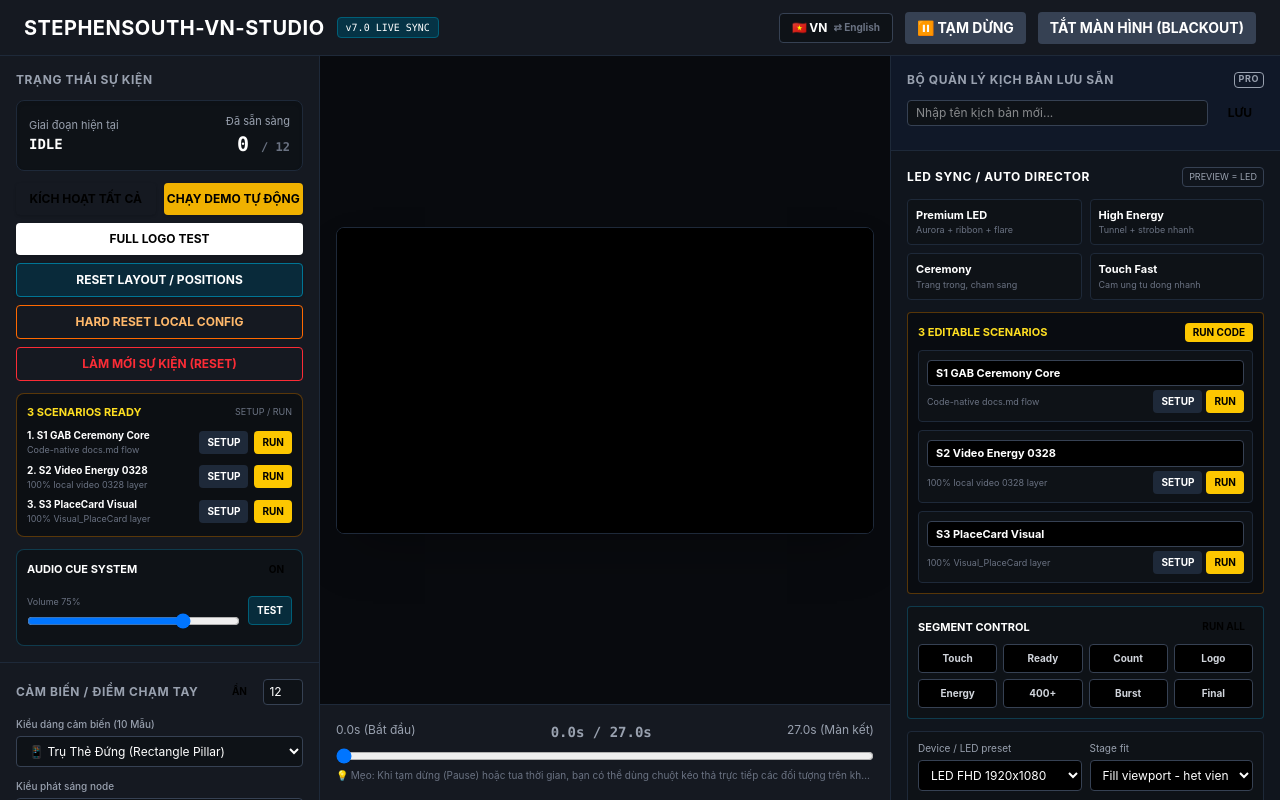
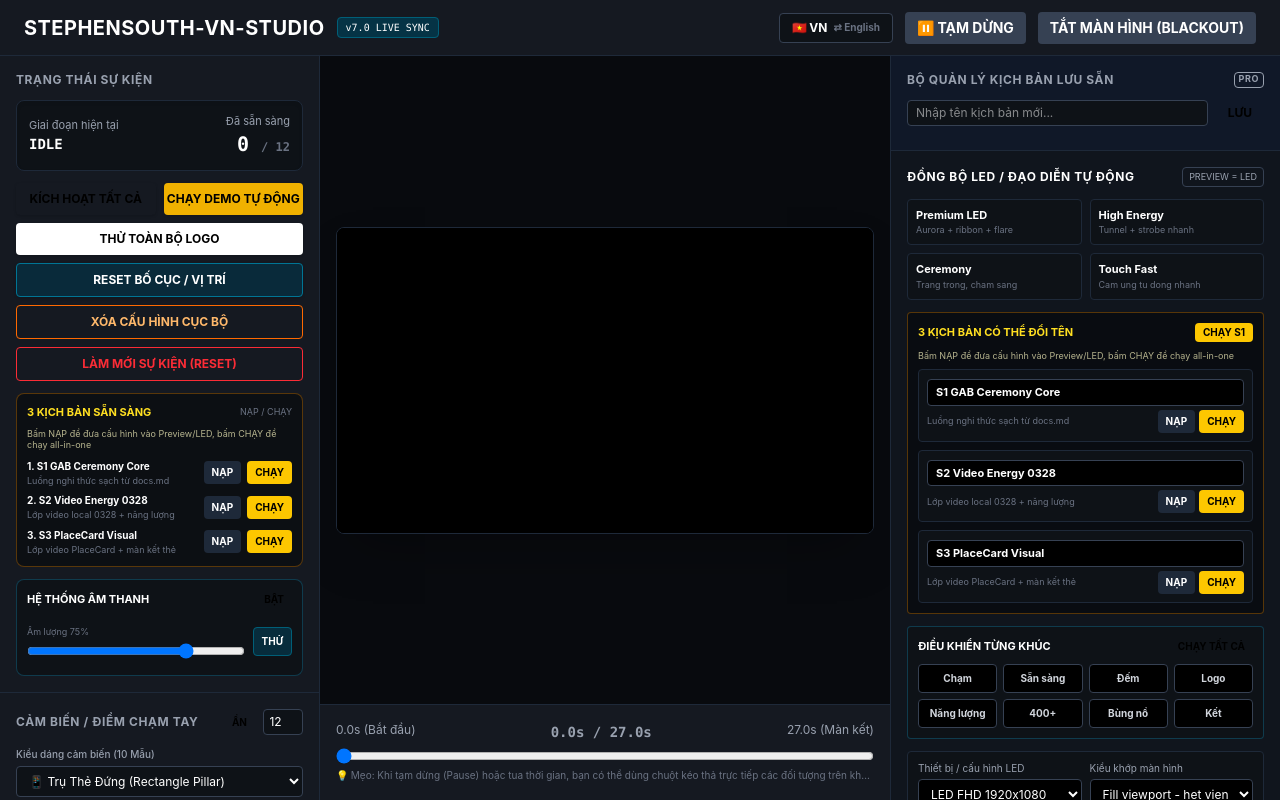
Before and after one commit to StephenSouth13/VIDEO_GAB, a React (Vite) app: page /operator in a window 1280 px wide. Built offline with nearby package versions, Linux system fonts and the light colour scheme.

Commit message:
Localize scenario loading controls

```diff
--- a/src/locales/translations.ts
+++ b/src/locales/translations.ts
@@ -63,6 +63,43 @@ export const translations = {
     loadScenario: "-- Tải kịch bản đã lưu --",
     btnLoad: "TẢI",
     btnDelete: "XÓA",
+    scenarioLibraryReady: "3 KỊCH BẢN SẴN SÀNG",
+    scenarioLibraryEditable: "3 KỊCH BẢN CÓ THỂ ĐỔI TÊN",
+    scenarioLibraryHint: "Bấm NẠP để đưa cấu hình vào Preview/LED, bấm CHẠY để chạy all-in-one",
+    scenarioLoadRun: "NẠP / CHẠY",
+    btnSetupScenario: "NẠP",
+    btnRunScenario: "CHẠY",
+    btnRunCodeScenario: "CHẠY S1",
+    scenario1Desc: "Luồng nghi thức sạch từ docs.md",
+    scenario2Desc: "Lớp video local 0328 + năng lượng",
+    scenario3Desc: "Lớp video PlaceCard + màn kết thẻ",
+    ledSyncTitle: "ĐỒNG BỘ LED / ĐẠO DIỄN TỰ ĐỘNG",
+    previewEqualsLed: "PREVIEW = LED",
+    audioCueSystem: "HỆ THỐNG ÂM THANH",
+    audioOn: "BẬT",
+    audioOff: "TẮT",
+    audioVolume: "Âm lượng",
+    audioTest: "THỬ",
+    segmentControl: "ĐIỀU KHIỂN TỪNG KHÚC",
+    runAll: "CHẠY TẤT CẢ",
+    segTouch: "Chạm",
+    segReady: "Sẵn sàng",
+    segCount: "Đếm",
+    segLogo: "Logo",
+    segEnergy: "Năng lượng",
+    segCounter: "400+",
+    segBurst: "Bùng nổ",
+    segFinal: "Kết",
+    deviceLedPreset: "Thiết bị / cấu hình LED",
+    stageFitLabel: "Kiểu khớp màn hình",
+    stageWidthLabel: "Rộng",
+    stageHeightLabel: "Cao",
+    overscanLed: "Overscan LED",
+    touchAutomation: "Tự động chạm",
+    runTouch: "CHẠY CHẠM",
+    fullLogoTest: "THỬ TOÀN BỘ LOGO",
+    resetLayoutPositions: "RESET BỐ CỤC / VỊ TRÍ",
+    hardResetLocalConfig: "XÓA CẤU HÌNH CỤC BỘ",
 
     // Ending Templates
     endingTemplates: "✦ MẪU MÀN HÌNH LÚC KẾT (TEMPLATES)",
@@ -201,6 +238,43 @@ export const translations = {
     loadScenario: "-- Load Saved Scenario --",
     btnLoad: "LOAD",
     btnDelete: "DELETE",
+    scenarioLibraryReady: "3 SCENARIOS READY",
+    scenarioLibraryEditable: "3 EDITABLE SCENARIOS",
+    scenarioLibraryHint: "Click LOAD to apply the scenario into Preview/LED, or RUN to play the full all-in-one flow",
+    scenarioLoadRun: "LOAD / RUN",
+    btnSetupScenario: "LOAD",
+    btnRunScenario: "RUN",
+    btnRunCodeScenario: "RUN S1",
+    scenario1Desc: "Clean ceremony flow from docs.md",
+    scenario2Desc: "Local 0328 video layer + energy show",
+    scenario3Desc: "PlaceCard video layer + card ending",
+    ledSyncTitle: "LED SYNC / AUTO DIRECTOR",
+    previewEqualsLed: "PREVIEW = LED",
+    audioCueSystem: "AUDIO CUE SYSTEM",
+    audioOn: "ON",
+    audioOff: "OFF",
+    audioVolume: "Volume",
+    audioTest: "TEST",
+    segmentControl: "SEGMENT CONTROL",
+    runAll: "RUN ALL",
+    segTouch: "Touch",
+    segReady: "Ready",
+    segCount: "Count",
+    segLogo: "Logo",
+    segEnergy: "Energy",
+    segCounter: "400+",
+    segBurst: "Burst",
+    segFinal: "Final",
+    deviceLedPreset: "Device / LED preset",
+    stageFitLabel: "Stage fit",
+    stageWidthLabel: "Width",
+    stageHeightLabel: "Height",
+    overscanLed: "Overscan LED",
+    touchAutomation: "Touch automation",
+    runTouch: "RUN TOUCH",
+    fullLogoTest: "FULL LOGO TEST",
+    resetLayoutPositions: "RESET LAYOUT / POSITIONS",
+    hardResetLocalConfig: "HARD RESET LOCAL CONFIG",
 
     // Ending Templates
     endingTemplates: "✦ ENDING PRESET TEMPLATES",
--- a/src/operator/OperatorPanel.tsx
+++ b/src/operator/OperatorPanel.tsx
@@ -381,9 +381,9 @@ export default function OperatorPanel() {
   const participantsArray = Object.values(participants);
   const confirmedCount = participantsArray.filter(p => p.status === 'CONFIRMED').length;
   const scenarioItems = [
-    { key: 'ceremony' as const, apply: applyScenario1Ceremony, run: runScenario1Ceremony, desc: 'Code-native docs.md flow' },
-    { key: 'videoEnergy' as const, apply: applyScenarioVideoShow, run: undefined, desc: '100% local video 0328 layer' },
-    { key: 'placeCard' as const, apply: applyScenarioPlaceCard, run: undefined, desc: '100% Visual_PlaceCard layer' }
+    { key: 'ceremony' as const, apply: applyScenario1Ceremony, run: runScenario1Ceremony, desc: t.scenario1Desc },
+    { key: 'videoEnergy' as const, apply: applyScenarioVideoShow, run: undefined, desc: t.scenario2Desc },
+    { key: 'placeCard' as const, apply: applyScenarioPlaceCard, run: undefined, desc: t.scenario3Desc }
   ];
 
   return (
@@ -442,17 +442,18 @@ export default function OperatorPanel() {
             <div className="grid grid-cols-2 gap-2">
               <button onClick={handleActivateAll} className="py-2 bg-gab-cyan-light text-black text-xs font-bold rounded hover:opacity-90 shadow">{t.activateAll}</button>
               <button onClick={() => eventController.runDemo()} className="py-2 bg-yellow-500 text-black text-xs font-bold rounded hover:opacity-90 shadow">{t.autoDemo}</button>
-              <button onClick={runFullLogoTest} className="py-2 bg-white text-black text-xs font-bold rounded hover:bg-gray-200 shadow col-span-2">FULL LOGO TEST</button>
-              <button onClick={() => store.resetLayout()} className="py-2 bg-cyan-950/70 border border-cyan-700 text-gab-cyan text-xs font-bold rounded hover:bg-cyan-900 shadow col-span-2">RESET LAYOUT / POSITIONS</button>
-              <button onClick={hardResetLocalConfig} className="py-2 border border-orange-500 text-orange-300 text-xs font-bold rounded hover:bg-orange-500 hover:text-black col-span-2 transition">HARD RESET LOCAL CONFIG</button>
+              <button onClick={runFullLogoTest} className="py-2 bg-white text-black text-xs font-bold rounded hover:bg-gray-200 shadow col-span-2">{t.fullLogoTest}</button>
+              <button onClick={() => store.resetLayout()} className="py-2 bg-cyan-950/70 border border-cyan-700 text-gab-cyan text-xs font-bold rounded hover:bg-cyan-900 shadow col-span-2">{t.resetLayoutPositions}</button>
+              <button onClick={hardResetLocalConfig} className="py-2 border border-orange-500 text-orange-300 text-xs font-bold rounded hover:bg-orange-500 hover:text-black col-span-2 transition">{t.hardResetLocalConfig}</button>
               <button onClick={handleReset} className="py-2 border border-red-500 text-red-500 text-xs font-bold rounded hover:bg-red-500 hover:text-white col-span-2 transition">{t.resetEvent}</button>
             </div>
 
             <div className="mt-3 bg-black/40 border border-yellow-700/50 rounded-lg p-2.5">
               <div className="flex items-center justify-between mb-2">
-                <h3 className="text-[11px] font-bold text-yellow-300 uppercase">3 Scenarios Ready</h3>
-                <span className="text-[9px] text-gray-500">SETUP / RUN</span>
+                <h3 className="text-[11px] font-bold text-yellow-300 uppercase">{t.scenarioLibraryReady}</h3>
+                <span className="text-[9px] text-gray-500">{t.scenarioLoadRun}</span>
               </div>
+              <p className="text-[9px] text-yellow-100/70 leading-tight mb-2">{t.scenarioLibraryHint}</p>
               <div className="space-y-1.5">
                 {scenarioItems.map((item, index) => (
                   <div key={item.key} className="grid grid-cols-[1fr_auto_auto] gap-1.5 items-center">
@@ -460,8 +461,8 @@ export default function OperatorPanel() {
                       <p className="text-[10px] font-bold text-white truncate">{index + 1}. {scenarioNames[item.key]}</p>
                       <p className="text-[9px] text-gray-500 truncate">{item.desc}</p>
                     </div>
-                    <button onClick={item.apply} className="px-2 py-1 rounded bg-gray-800 hover:bg-gray-700 text-[10px] font-bold">SETUP</button>
-                    <button onClick={item.run || (() => { item.apply(); eventController.runDemo(); })} className="px-2 py-1 rounded bg-yellow-400 hover:bg-yellow-300 text-black text-[10px] font-bold">RUN</button>
+                    <button onClick={item.apply} className="px-2 py-1 rounded bg-gray-800 hover:bg-gray-700 text-[10px] font-bold">{t.btnSetupScenario}</button>
+                    <button onClick={item.run || (() => { item.apply(); eventController.runDemo(); })} className="px-2 py-1 rounded bg-yellow-400 hover:bg-yellow-300 text-black text-[10px] font-bold">{t.btnRunScenario}</button>
                   </div>
                 ))}
               </div>
@@ -469,18 +470,18 @@ export default function OperatorPanel() {
 
             <div className="mt-3 bg-[#0E1217] border border-cyan-900/70 rounded-lg p-2.5">
               <div className="flex items-center justify-between gap-2 mb-2">
-                <h3 className="text-[11px] font-bold text-gab-cyan uppercase">Audio Cue System</h3>
+                <h3 className="text-[11px] font-bold text-gab-cyan uppercase">{t.audioCueSystem}</h3>
                 <button onClick={() => setAudioEnabled(!audioEnabled)} className={`px-2 py-0.5 rounded text-[10px] font-bold ${audioEnabled ? 'bg-gab-cyan text-black' : 'bg-gray-700 text-gray-300'}`}>
-                  {audioEnabled ? 'ON' : 'OFF'}
+                  {audioEnabled ? t.audioOn : t.audioOff}
                 </button>
               </div>
               <div className="grid grid-cols-[1fr_auto] gap-2 items-center">
                 <label className="block">
-                  <span className="text-[9px] text-gray-500">Volume {Math.round(audioVolume * 100)}%</span>
+                  <span className="text-[9px] text-gray-500">{t.audioVolume} {Math.round(audioVolume * 100)}%</span>
                   <input type="range" min="0" max="1" step="0.01" value={audioVolume} onChange={(e) => setAudioVolume(Number(e.target.value))} className="w-full accent-gab-cyan" />
                 </label>
                 <button onClick={unlockAndTestAudio} className="px-2 py-1.5 rounded bg-cyan-950/80 border border-cyan-800 text-gab-cyan text-[10px] font-bold hover:bg-cyan-900">
-                  TEST
+                  {t.audioTest}
                 </button>
               </div>
             </div>
@@ -697,8 +698,8 @@ export default function OperatorPanel() {
           {/* 2. MẪU MÀN HÌNH LÚC KẾT (ENDING TEMPLATES) */}
           <div className="p-4 border-b border-gray-800 bg-[#10151d]">
              <div className="flex items-center justify-between mb-3">
-               <h2 className="text-xs font-bold text-gab-cyan uppercase tracking-wider">LED Sync / Auto Director</h2>
-               <span className="text-[9px] text-gray-400 border border-gray-700 px-1.5 py-0.5 rounded">PREVIEW = LED</span>
+               <h2 className="text-xs font-bold text-gab-cyan uppercase tracking-wider">{t.ledSyncTitle}</h2>
+               <span className="text-[9px] text-gray-400 border border-gray-700 px-1.5 py-0.5 rounded">{t.previewEqualsLed}</span>
              </div>
 
              <div className="grid grid-cols-2 gap-2 text-xs mb-3">
@@ -721,9 +722,10 @@ export default function OperatorPanel() {
 
              <div className="bg-black/40 border border-yellow-700/50 rounded p-2.5 mb-3">
                 <div className="flex items-center justify-between mb-2">
-                  <h3 className="text-[11px] font-bold text-yellow-300 uppercase">3 Editable Scenarios</h3>
-                  <button onClick={runScenario1Ceremony} className="text-[10px] bg-yellow-400 text-black px-2 py-0.5 rounded font-bold">RUN CODE</button>
+                  <h3 className="text-[11px] font-bold text-yellow-300 uppercase">{t.scenarioLibraryEditable}</h3>
+                  <button onClick={runScenario1Ceremony} className="text-[10px] bg-yellow-400 text-black px-2 py-0.5 rounded font-bold">{t.btnRunCodeScenario}</button>
                 </div>
+                <p className="text-[9px] text-yellow-100/70 leading-tight mb-2">{t.scenarioLibraryHint}</p>
                 {scenarioItems.map((item) => (
                   <div key={item.key} className="bg-[#0E1217] border border-gray-800 rounded p-2 mb-2 last:mb-0">
                     <input
@@ -734,8 +736,8 @@ export default function OperatorPanel() {
                     <div className="flex items-center justify-between gap-2">
                       <p className="text-[9px] text-gray-500 leading-tight">{item.desc}</p>
                       <div className="flex gap-1">
-                        <button onClick={item.apply} className="text-[10px] bg-gray-800 hover:bg-gray-700 text-white px-2 py-1 rounded font-bold">SETUP</button>
-                        <button onClick={item.run || (() => { item.apply(); eventController.runDemo(); })} className="text-[10px] bg-yellow-400 hover:bg-yellow-300 text-black px-2 py-1 rounded font-bold">RUN</button>
+                        <button onClick={item.apply} className="text-[10px] bg-gray-800 hover:bg-gray-700 text-white px-2 py-1 rounded font-bold">{t.btnSetupScenario}</button>
+                        <button onClick={item.run || (() => { item.apply(); eventController.runDemo(); })} className="text-[10px] bg-yellow-400 hover:bg-yellow-300 text-black px-2 py-1 rounded font-bold">{t.btnRunScenario}</button>
                       </div>
                     </div>
                   </div>
@@ -744,19 +746,19 @@ export default function OperatorPanel() {
 
              <div className="bg-[#0E1217] border border-cyan-900/70 rounded p-2.5 mb-3">
                 <div className="flex items-center justify-between mb-2">
-                  <h3 className="text-[11px] font-bold text-gab-cyan uppercase">Segment Control</h3>
-                  <button onClick={runScenario1Ceremony} className="text-[10px] bg-gab-cyan-light text-black px-2 py-0.5 rounded font-bold">RUN ALL</button>
+                  <h3 className="text-[11px] font-bold text-gab-cyan uppercase">{t.segmentControl}</h3>
+                  <button onClick={runScenario1Ceremony} className="text-[10px] bg-gab-cyan-light text-black px-2 py-0.5 rounded font-bold">{t.runAll}</button>
                 </div>
                 <div className="grid grid-cols-4 gap-1.5">
                   {[
-                    { label: 'Touch', phase: EventPhase.WAITING_FOR_PARTICIPANTS },
-                    { label: 'Ready', phase: EventPhase.ALL_PARTICIPANTS_READY },
-                    { label: 'Count', phase: EventPhase.COUNTDOWN },
-                    { label: 'Logo', phase: EventPhase.GAB_REVEAL },
-                    { label: 'Energy', phase: EventPhase.ENERGY_CONVERGENCE },
-                    { label: '400+', phase: EventPhase.COUNTER_SEQUENCE },
-                    { label: 'Burst', phase: EventPhase.EXPLOSION },
-                    { label: 'Final', phase: EventPhase.SUCCESS }
+                    { label: t.segTouch, phase: EventPhase.WAITING_FOR_PARTICIPANTS },
+                    { label: t.segReady, phase: EventPhase.ALL_PARTICIPANTS_READY },
+                    { label: t.segCount, phase: EventPhase.COUNTDOWN },
+                    { label: t.segLogo, phase: EventPhase.GAB_REVEAL },
+                    { label: t.segEnergy, phase: EventPhase.ENERGY_CONVERGENCE },
+                    { label: t.segCounter, phase: EventPhase.COUNTER_SEQUENCE },
+                    { label: t.segBurst, phase: EventPhase.EXPLOSION },
+                    { label: t.segFinal, phase: EventPhase.SUCCESS }
                   ].map(item => (
                     <button
                       key={item.label}
@@ -772,7 +774,7 @@ export default function OperatorPanel() {
              <div className="bg-[#0E1217] border border-gray-800 rounded p-2.5 space-y-2 text-xs">
                 <div className="grid grid-cols-2 gap-2">
                   <label className="block">
-                    <span className="text-[10px] text-gray-400 block mb-1">Device / LED preset</span>
+                    <span className="text-[10px] text-gray-400 block mb-1">{t.deviceLedPreset}</span>
                     <select value={devicePreset} onChange={(e) => setDevicePreset(e.target.value as typeof devicePreset)} className="w-full bg-black border border-gray-700 rounded px-2 py-1.5 text-white">
                       <option value="led-fhd">LED FHD 1920x1080</option>
                       <option value="led-2k">LED 2K 2560x1440</option>
@@ -785,7 +787,7 @@ export default function OperatorPanel() {
                     </select>
                   </label>
                   <label className="block">
-                    <span className="text-[10px] text-gray-400 block mb-1">Stage fit</span>
+                    <span className="text-[10px] text-gray-400 block mb-1">{t.stageFitLabel}</span>
                     <select value={stageFit} onChange={(e) => setStageFit(e.target.value as typeof stageFit)} className="w-full bg-black border border-gray-700 rounded px-2 py-1.5 text-white">
                       <option value="fill">Fill viewport - het vien den</option>
                       <option value="stretch">Stretch - khop moi man</option>
@@ -797,22 +799,22 @@ export default function OperatorPanel() {
 
                 <div className="grid grid-cols-3 gap-2">
                   <label className="block">
-                    <span className="text-[10px] text-gray-400 block mb-1">Width</span>
+                    <span className="text-[10px] text-gray-400 block mb-1">{t.stageWidthLabel}</span>
                     <input type="number" min="240" max="7680" value={stageWidth || 1920} onChange={(e) => setStageSize(Math.max(240, Number(e.target.value)), stageHeight || 1080)} className="w-full bg-black border border-gray-700 rounded px-2 py-1.5 text-white" />
                   </label>
                   <label className="block">
-                    <span className="text-[10px] text-gray-400 block mb-1">Height</span>
+                    <span className="text-[10px] text-gray-400 block mb-1">{t.stageHeightLabel}</span>
                     <input type="number" min="240" max="4320" value={stageHeight || 1080} onChange={(e) => setStageSize(stageWidth || 1920, Math.max(240, Number(e.target.value)))} className="w-full bg-black border border-gray-700 rounded px-2 py-1.5 text-white" />
                   </label>
                   <label className="block">
-                    <span className="text-[10px] text-gray-400 block mb-1">Overscan LED: {stageOverscan.toFixed(1)}%</span>
+                    <span className="text-[10px] text-gray-400 block mb-1">{t.overscanLed}: {stageOverscan.toFixed(1)}%</span>
                     <input type="range" min="-3" max="5" step="0.1" value={stageOverscan} onChange={(e) => setStageOverscan(Number(e.target.value))} className="w-full accent-gab-cyan" />
                   </label>
                 </div>
 
                 <div className="grid grid-cols-[1fr_92px] gap-2 items-end">
                   <label className="block">
-                    <span className="text-[10px] text-gray-400 block mb-1">Touch automation</span>
+                    <span className="text-[10px] text-gray-400 block mb-1">{t.touchAutomation}</span>
                     <select value={touchAutomationMode} onChange={(e) => setTouchAutomationMode(e.target.value as typeof touchAutomationMode)} className="w-full bg-black border border-gray-700 rounded px-2 py-1.5 text-white">
                       <option value="manual">Manual - bam tung diem</option>
                       <option value="sequential">Sequential - tuan tu</option>
@@ -821,7 +823,7 @@ export default function OperatorPanel() {
                     </select>
                   </label>
                   <button onClick={() => eventController.runTouchAutomation()} className="h-8 bg-gab-cyan-light text-black text-[10px] font-bold rounded hover:opacity-90">
-                    RUN TOUCH
+                    {t.runTouch}
                   </button>
                 </div>
 
```
